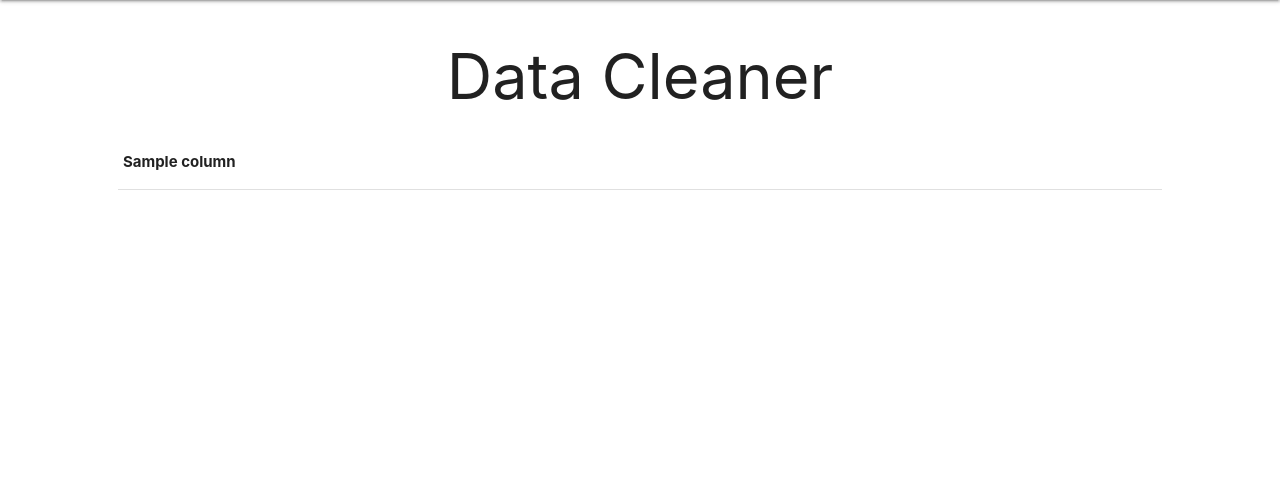
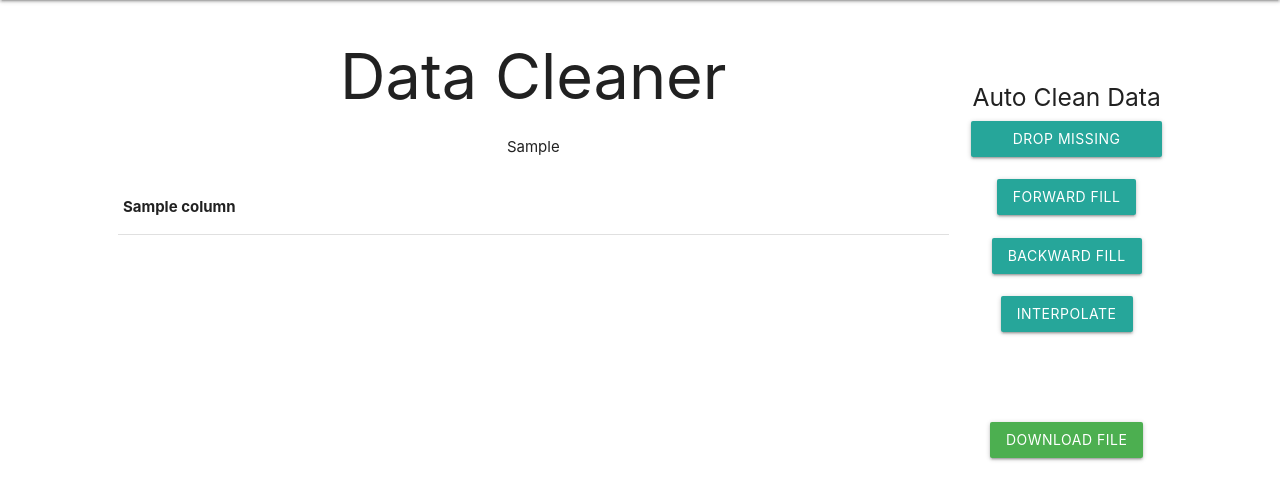
Before and after one commit to Shiloli-r/data-cleaner, a Django app: template cleaner/templates/clean.html in a window 1280 px wide. Shown: the part 64-564 px from the top of the page. Run offline with Django 4.2, Linux system fonts and the light colour scheme; the template is opened without the code that fills it: most values are stand-ins (such as "Sample title", 1, 10 or a date in 2020); lists and menus that the app fills with data are empty.

Commit message:
added buttons

```diff
--- a/cleaner/templates/clean.html
+++ b/cleaner/templates/clean.html
@@ -4,9 +4,11 @@
 
    <div class="row">
 
-    <div class="col s4 m3 l10 side-panel center offset-l1" >
+    <div class="col s4 m3 l8 side-panel center offset-l1" >
        <div class=""><h1 >Data Cleaner</h1></div>
 
+            {{df}}
+        <br><br>
         <table id="table_id" class="display">
             <thead>
                 <tr>
@@ -21,18 +23,21 @@
         </table>
     </div>
 
+    <div class="col s2 m2 l2 side-panel center" >
+        <br><br><br>
+        <h5>Auto Clean Data</h5>
+        <button class="btn"> Drop Missing columns</button>
+        <br><br>
+        <button class="btn">Forward Fill</button>
+        <br><br>
+        <button class="btn">Backward Fill</button>
+        <br><br>
+        <button class="btn">Interpolate</button>
+        <br><br>
+        <br><br><br>
+        <button class="btn green">Download File</button>
+    </div>
+
    </div>
 
 {% endblock %}
-
-
-<!--        <tr>-->
-<!--            <td>Row 1 Data 1</td>-->
-<!--            <td>Row 1 Data 2</td>-->
-<!--        </tr>-->
-<!--        <tr>-->
-<!--            <td>Row 2 Data 1</td>-->
-<!--            <td>Row 2 Data 2</td>-->
-<!--        </tr>-->
-    </tbody>
-</table>
--- a/cleaner/web/views.py
+++ b/cleaner/web/views.py
@@ -4,6 +4,7 @@
 from django.contrib.auth.decorators import login_required
 from django.contrib.auth.models import User
 import pandas as pd
+from IPython.display import HTML
 import numpy as np
 
 from .models import File
@@ -65,12 +66,12 @@
     df = pd.read_csv(file.upload.path)
     row_count = df.shape[0]
     col_count = df.shape[1]
-
+    table = HTML(df.to_html())
     context = {
         'df': df,
         'columns': df.columns,
         'row_count': row_count,
         'col_count': col_count,
-        'table': df.to_html,
+        'table': table,
     }
     return render(request, 'clean.html', context)
```
